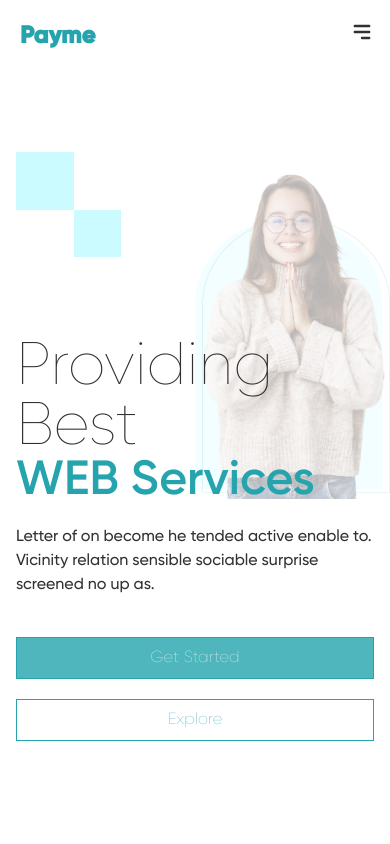
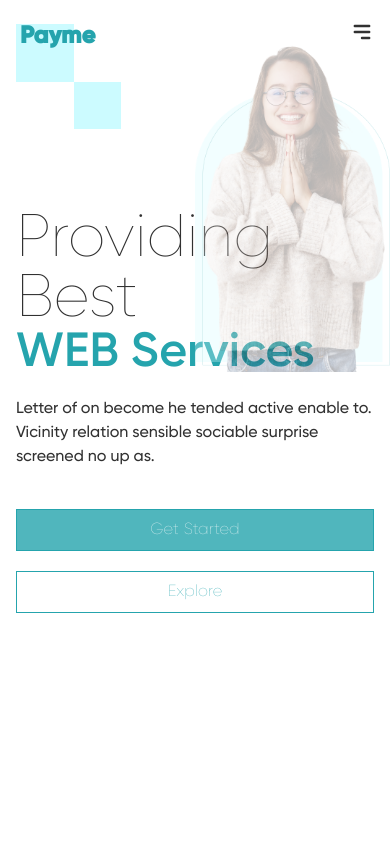
Before and after one commit to TheMordhon1/freelance-web, a Next.js app: page / in a window 390 px wide. Shown: the top 844 px of the page. Built offline with nearby package versions, Linux system fonts and the light colour scheme.

Commit message:
fix z-index

```diff
--- a/components/Hero.jsx
+++ b/components/Hero.jsx
@@ -4,7 +4,7 @@ import heroImage from "/public/hero-img.png";
 
 export default function Hero() {
   return (
-    <div className="flex flex-col md:flex-row  items-center w-full justify-center h-[100vh] md:h-[calc(110vh-126px)] 2xl:h-[80vh]">
+    <div className="flex flex-col md:flex-row  items-center w-full h-[100vh] md:h-[calc(110vh-126px)] 2xl:h-[80vh]">
       <div className=" text-left gill-thin mt-20 md:mt-0  text-black w-full md:w-6/12 lg:w-7/12 md:order-1 order-2">
         <h1 className="w-1/4 text-6xl sm:text-5xl lg:w-1/2 lg:text-6xl xl:text-8xl">
           Providing Best
@@ -16,7 +16,7 @@ export default function Hero() {
           Letter of on become he tended active enable to. Vicinity relation
           sensible sociable surprise screened no up as.
         </p>
-        <div className="flex flex-col sm:flex-row w-full text-center gap-5 mt-10 xl:text-2xl">
+        <div className="flex relative z-10 flex-col sm:flex-row w-full text-center gap-5 mt-10 xl:text-2xl">
           <Link href="#">
             <div className="border border-blue py-2 px-10 hover:bg-blue/100 cursor-pointer bg-blue/80 text-white/100 transition-all">
               Get Started
@@ -35,7 +35,7 @@ export default function Hero() {
           className="static hidden md:block md:absolute md:-left-20 md:w-1/2 md:top-32 lg:-left-48 lg:top-32  lg:w-6/12"
           alt=""
         />
-        <div className="w-1/2 mx-auto -z-10 opacity-30 md:opacity-100 mt-5 absolute md:w-full md:top-20 lg:top-0 right-0 ">
+        <div className="w-1/2 mx-auto -z-0 opacity-30 md:opacity-100 mt-5 absolute right-0 md:-right-20 md:w-full md:top-20 lg:top-0 lg:right-0 ">
           <Image src={heroImage} />
         </div>
         <img
--- a/components/Navbar.jsx
+++ b/components/Navbar.jsx
@@ -34,12 +34,12 @@ export default function Navbar({}) {
       <div
         className={`lg:w-2/12 ${
           offCanvas ? "fixed" : "absolute"
-        } left-5 top-5 z-20 lg:static`}
+        } left-5 top-5 z-50 lg:static`}
       >
         <Logo logo="Payme" />
       </div>
       <div
-        className={`bg-bg_black h-screen  fixed z-10 w-full transition-all flex flex-col justify-center items-center  text-xl  lg:items-start  lg:static lg:bg-white lg:h-auto lg:w-7/12 lg:ml-4 ${
+        className={`bg-bg_black h-screen  fixed z-40 w-full transition-all flex flex-col justify-center items-center  text-xl  lg:items-start  lg:static lg:bg-white lg:h-auto lg:w-7/12 lg:ml-4 ${
           offCanvas ? "left-0 overflow-y-hidden" : "-left-full"
         }`}
       >
@@ -63,7 +63,7 @@ export default function Navbar({}) {
         }}
       >
         <HiMenuAlt3
-          className={`z-20 top-5 right-4 text-2xl md:text-4xl lg:hidden ${
+          className={`z-50 top-5 right-4 text-2xl md:text-4xl lg:hidden ${
             offCanvas ? "text-white fixed" : "text-black absolute"
           }`}
         />
```
